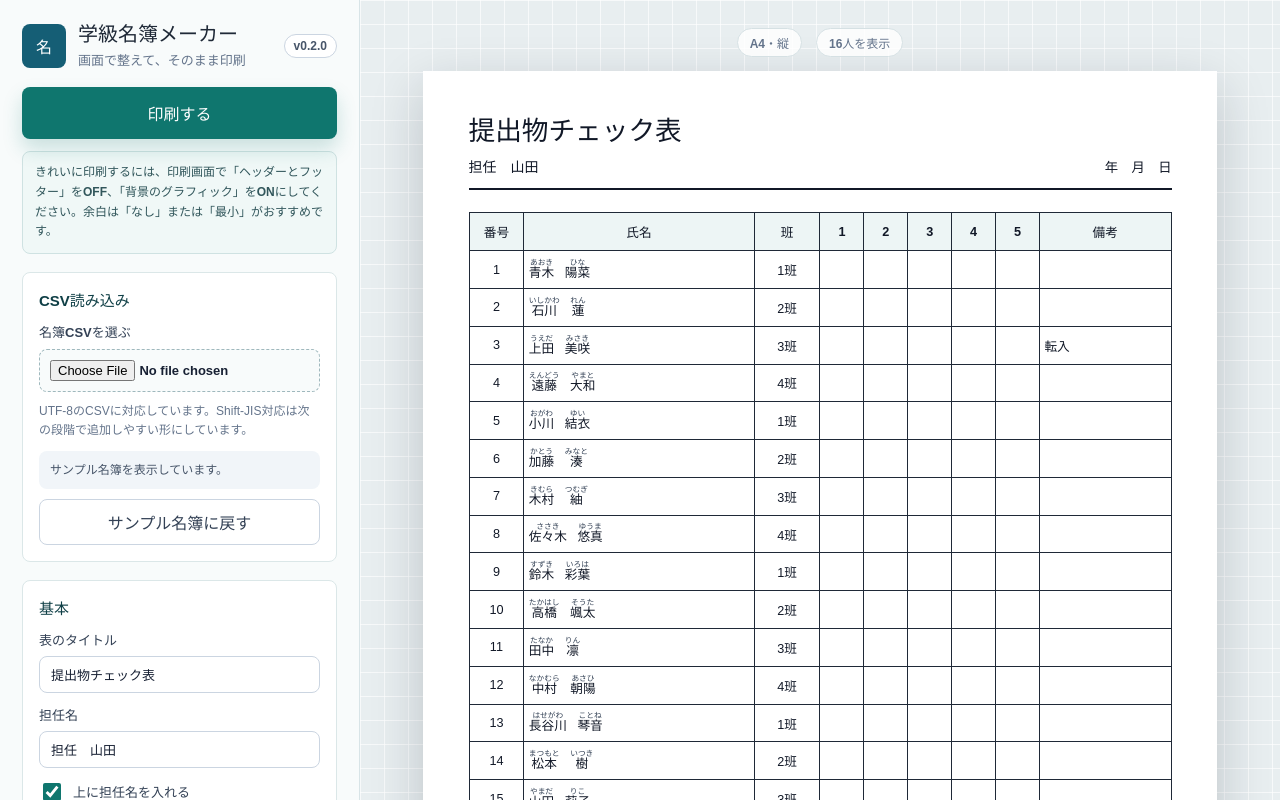
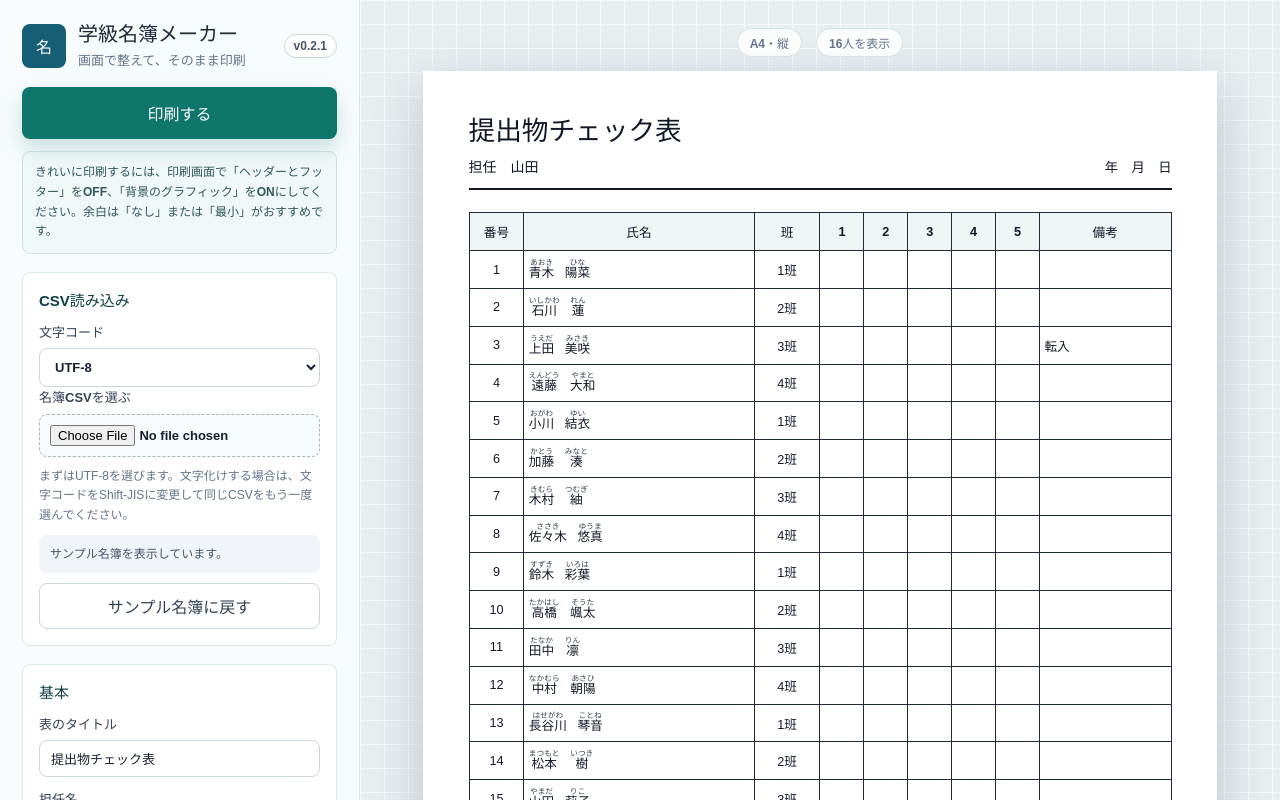
Before and after one commit to bantai-education-design/gakkyu-meibo-maker, a React (Vite) app: page / in a window 1280 px wide. Built offline with nearby package versions, Linux system fonts and the light colour scheme.

Commit message:
Add Shift-JIS CSV import support v0.2.1

```diff
--- a/package.json
+++ b/package.json
@@ -1,6 +1,6 @@
 {
   "name": "class-roster-maker",
-  "version": "0.2.0",
+  "version": "0.2.1",
   "private": true,
   "description": "学校現場向けの学級名簿・提出物チェック表印刷アプリ",
   "type": "module",
--- a/src/components/CsvImportPanel.tsx
+++ b/src/components/CsvImportPanel.tsx
@@ -1,6 +1,11 @@
-import type { ChangeEvent } from "react";
+import { useState, type ChangeEvent } from "react";
 import type { Student } from "../types";
-import { parseStudentCsv } from "../utils/parseCsv";
+import {
+  decodeCsvBuffer,
+  hasPossibleMojibake,
+  parseStudentCsv,
+  type CsvEncoding
+} from "../utils/parseCsv";
 
 export interface CsvImportStatus {
   kind: "idle" | "success" | "error";
@@ -20,6 +25,8 @@ export function CsvImportPanel({
   onError,
   onResetSample
 }: CsvImportPanelProps) {
+  const [encoding, setEncoding] = useState<CsvEncoding>("utf-8");
+
   const handleFileChange = async (event: ChangeEvent<HTMLInputElement>) => {
     const file = event.target.files?.[0];
     event.target.value = "";
@@ -31,29 +38,39 @@ export function CsvImportPanel({
     }
 
     try {
-      const text = await file.text();
+      const buffer = await file.arrayBuffer();
+      const text = decodeCsvBuffer(buffer, encoding);
       const result = parseStudentCsv(text);
+      const mojibakeWarning = "文字化けしている可能性があります。文字コードを Shift-JIS に変更してもう一度読み込んでください。";
 
       if (!result.ok) {
-        onError(result.message);
+        onError(hasPossibleMojibake(text) ? mojibakeWarning : result.message);
         return;
       }
 
-      onImport(result.students, `${result.students.length}人の名簿を読み込みました。`);
+      const message = `${result.students.length}人の名簿を読み込みました。`;
+      onImport(result.students, hasPossibleMojibake(text) ? `${message} ${mojibakeWarning}` : message);
     } catch {
-      onError("CSVを読み込めませんでした。ファイルを確認してください。");
+      onError("CSVを読み込めませんでした。ファイルと文字コードを確認してください。");
     }
   };
 
   return (
     <section className="panel-section">
       <h2>CSV読み込み</h2>
+      <label className="field">
+        <span>文字コード</span>
+        <select value={encoding} onChange={(event) => setEncoding(event.target.value as CsvEncoding)}>
+          <option value="utf-8">UTF-8</option>
+          <option value="shift_jis">Shift-JIS</option>
+        </select>
+      </label>
       <label className="file-field">
         <span>名簿CSVを選ぶ</span>
         <input type="file" accept=".csv,text/csv" onChange={handleFileChange} />
       </label>
       <p className="csv-help">
-        UTF-8のCSVに対応しています。Shift-JIS対応は次の段階で追加しやすい形にしています。
+        まずはUTF-8を選びます。文字化けする場合は、文字コードをShift-JISに変更して同じCSVをもう一度選んでください。
       </p>
       {status.message ? (
         <div className={`csv-status ${status.kind}`}>{status.message}</div>
--- a/src/utils/parseCsv.ts
+++ b/src/utils/parseCsv.ts
@@ -1,4 +1,6 @@
 import type { Gender, Student } from "../types";
+
+export type CsvEncoding = "utf-8" | "shift_jis";
 
 export interface CsvImportSuccess {
   ok: true;
@@ -29,6 +31,15 @@ const supportedHeaders = [
   "班",
   "グループ"
 ];
+
+export function decodeCsvBuffer(buffer: ArrayBuffer, encoding: CsvEncoding): string {
+  const decoder = new TextDecoder(encoding, { fatal: false });
+  return decoder.decode(buffer);
+}
+
+export function hasPossibleMojibake(text: string): boolean {
+  return /�|縺|繧|繝|譁|蜷|逕|螂|莠|蛻/.test(text);
+}
 
 export function parseStudentCsv(csvText: string): CsvImportResult {
   const rows = parseCsvRows(removeBom(csvText));
--- a/src/version.ts
+++ b/src/version.ts
@@ -1 +1 @@
-export const APP_VERSION = "0.2.0";
+export const APP_VERSION = "0.2.1";
```
Also changed, not shown: 2 other files (tests, documents, lock files or other folders).
